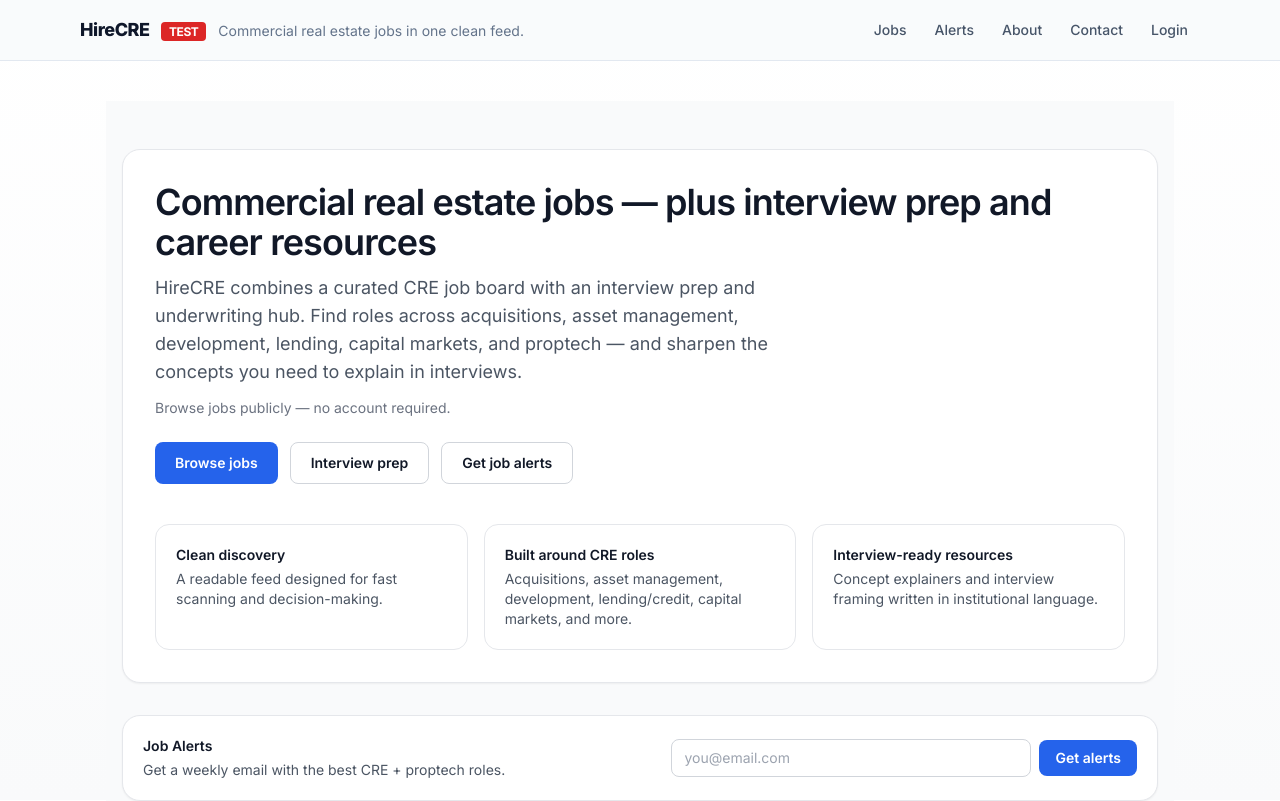
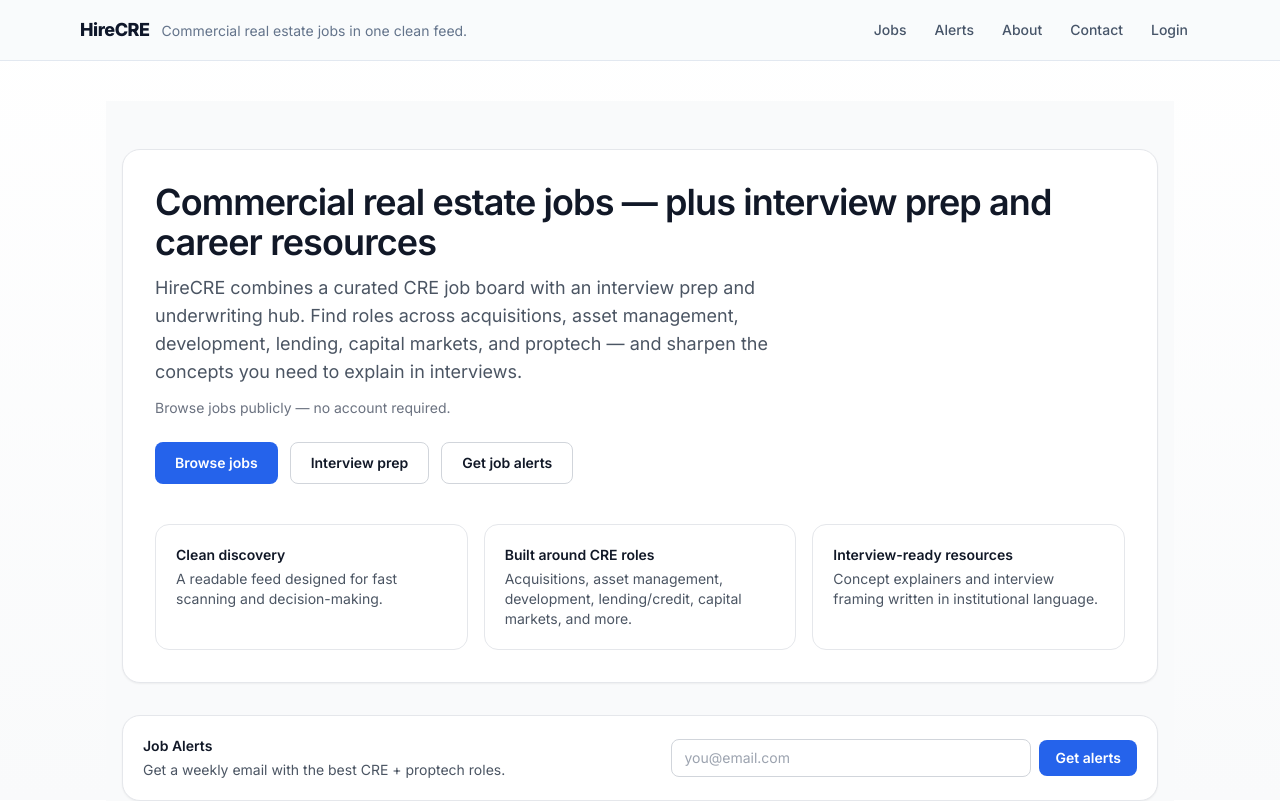
Before and after one commit to gdsatherlie/hirecre, a Next.js app: page / in a window 1280 px wide. Shown: the top 801 px of the page. Built offline with nearby package versions, Linux system fonts and the light colour scheme; no server answers.

Commit message:
Remove stray 'TEST' badge from site header
This red 'TEST' badge was visible next to the HireCRE logo on every
page of the live site. It was left over from development and has no
place in production.

```diff
--- a/components/site-header.tsx
+++ b/components/site-header.tsx
@@ -29,7 +29,7 @@
         <div className="flex items-baseline gap-3">
 
 <Link href="/" className="text-lg font-extrabold tracking-tight">
-  HireCRE <span className="ml-2 rounded bg-red-600 px-2 py-0.5 text-xs font-bold text-white">TEST</span>
+  HireCRE
 </Link>
 
 
```
